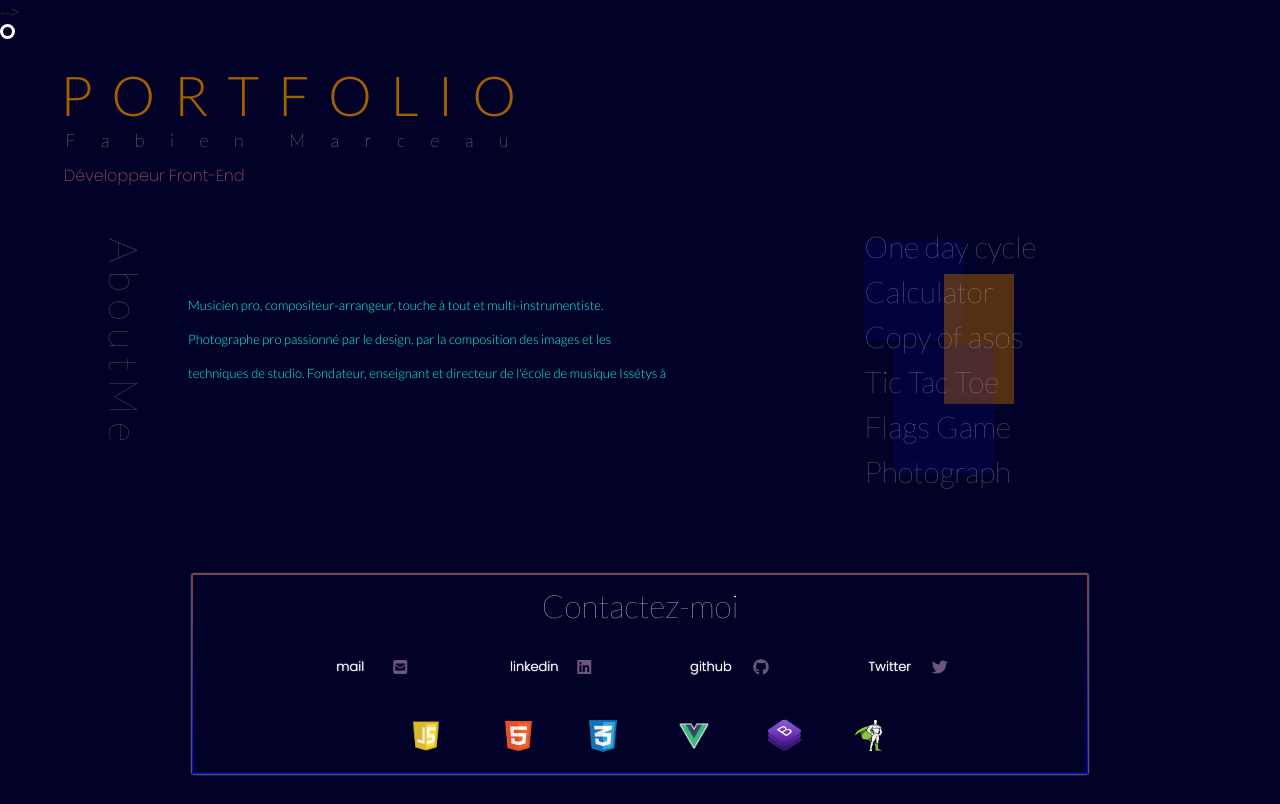
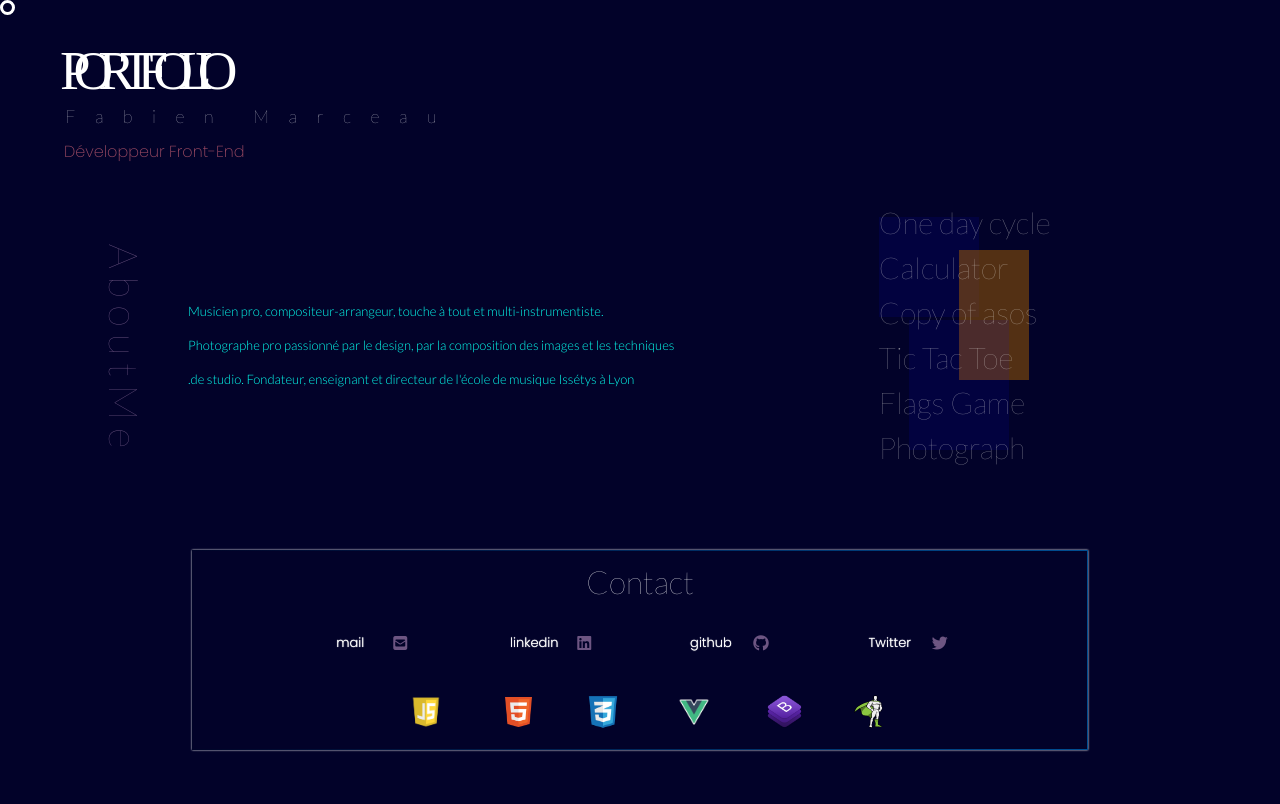
Before and after one commit to Github1234fab/portfolio, a website: page Home/home.html in a window 1280 px wide. Drawn offline with nearby package versions, Linux system fonts and the light colour scheme; a web font is replaced by a local one.

Commit message:
bonne avancée

```diff
--- a/Home/home.css
+++ b/Home/home.css
@@ -67,20 +67,20 @@ html {
   width: 100%;
 }
 .header_title {
-  font-family: lato;
+  font-family: chivo mono;
   font-size: 55px;
   margin-left: 60px;
   margin-top: 30px;
-  letter-spacing: 4px;
-  font-weight: 300;
-  color: #a35f00;
+  letter-spacing: -15px;
+  font-weight: 100;
+  color: #ffffff;
 }
 
 .header_title span {
   transition: color 0.1s;
 }
 .header_title span:hover {
-  color: white;
+  color: rgb(45, 45, 234);
 }
 
 .header_name {
@@ -88,7 +88,7 @@ html {
   font-size: 18px;
   font-family: lato;
   font-weight: 100;
-  letter-spacing: 11px;
+  letter-spacing: 8px;
   text-transform: lowercase;
   margin-left: 65px;
   margin-top: -10px;
@@ -133,7 +133,7 @@ html {
 /* ABOUT...................... */
 
 .about {
-  margin-top: 20px;
+  margin-top: 50px;
   margin-left: 150px;
   display: flex;
   margin-left: 100px;
@@ -141,7 +141,7 @@ html {
 }
 
 .about_h2 {
-  font-weight: 100;
+  font-weight: bold;
   margin-top: 40px;
   font-size: 40px;
   font-family: lato;
@@ -250,7 +250,7 @@ html {
   position: relative;
  width: 40%;
   margin-top: 200px;
-  margin-right: 70px;
+  margin-right: 50px;
 
 }
 .nav {
@@ -321,7 +321,7 @@ html {
   align-content: center;
   justify-content: space-around;
   border: solid 1px black;
-  border-image: linear-gradient(rgb(150, 59, 59), blue);
+  border-image: linear-gradient(to right, #000428, #004e92);;
   border-image-slice: 1;
   box-shadow: 0px 0px 2px white;
   margin-bottom: 30px;
--- a/Home/home.html
+++ b/Home/home.html
@@ -12,10 +12,12 @@
     <link rel="preconnect" href="https://fonts.googleapis.com" />
     <link rel="preconnect" href="https://fonts.gstatic.com" crossorigin />
     <link href="https://fonts.googleapis.com/css2?family=Rubik+Pixels&display=swap" rel="stylesheet" />
+    <link href="https://fonts.googleapis.com/css2?family=Chivo+Mono:wght@200;300;400;500;600;700;800;900&family=Oswald:wght@200;300;400;500;600;700&display=swap" rel="stylesheet">
+
     <link href="https://fonts.googleapis.com/css2?family=Oswald&display=swap" rel="stylesheet" />
     <link href="https://fonts.googleapis.com/css2?family=Lato:wght@100;300;400;700&family=Poppins:wght@200;300;400;500;600;700;800;900&display=swap" rel="stylesheet" />
     <script src="https://kit.fontawesome.com/34232c07fe.js" crossorigin="anonymous"></script>
-    -->
+
 
     <title>Portfolio Fabien Marceau</title>
   </head>
@@ -79,7 +81,7 @@
         <a href="" class="nav_a">One day cycle</a>
         <a href="" class="nav_a">Calculator</a>
         <a href="" class="nav_a">Copy of asos</a>
-        <a href="" class="nav_a">Tic Tac Toe</a>
+        <a href="../Tic-Tac-Toe/tic-tac-toe.html" class="nav_a">Tic Tac Toe</a>
         <a href="" class="nav_a">Flags Game</a>
         <a href="" class="nav_a">Photograph</a>
         <div class="overlay1"></div>
@@ -98,7 +100,7 @@
     <main class="main">
       <div class="wrapper_contact">
       <section class="contact">
-        <h2>Contactez-moi</h2>
+        <h2>Contact</h2>
         <div class="contact_container">
           <div class="contact_text">
           <div class="mail">mail</div>
```
Also changed, not shown: Tic-Tac-Toe/tic-tac-toe.css (+19 -0 lines), Tic-Tac-Toe/tic-tac-toe.html (+1 -0 lines).
